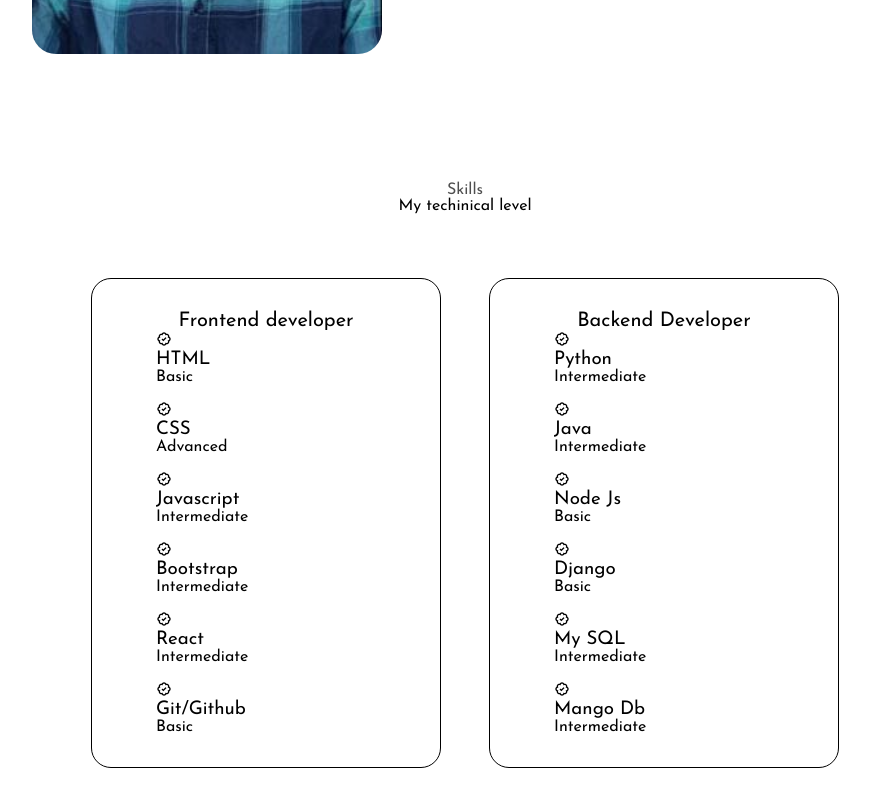
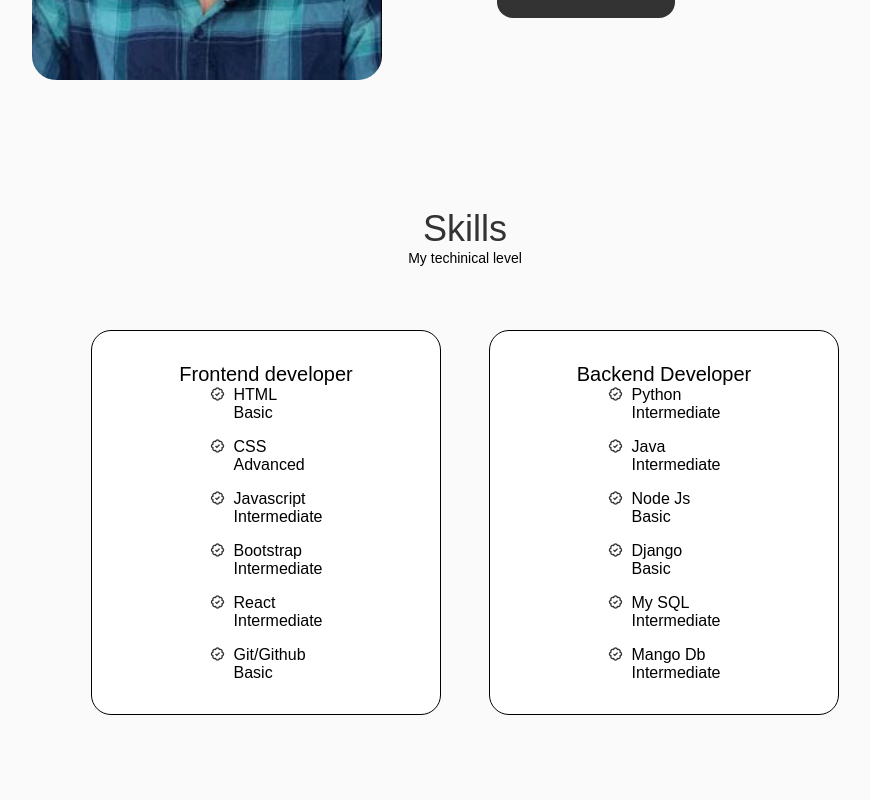
Before and after one commit to KumarKalyan20/portfolio, a React (Vite) app: page / in a window 1280 px wide. Shown: the part 1234-2034 px from the top of the page, without its empty margins (175-1045 px from the left). After the commit the page ends 1981 px from the top, so only its background shows below. Built offline with nearby package versions, Linux system fonts and the light colour scheme.

Commit message:
added a code

```diff
--- a/src/App.css
+++ b/src/App.css
@@ -1,5 +1,6 @@
-@import url('https://fonts.googleapis.com/css2?family=Josefin+Sans:ital,wght@0,100..700;1,100..700&family=Lato:ital,wght@0,100;0,300;0,400;0,700;0,900;1,100;1,300;1,400;1,700;1,900&display=swap');
+/* @import url('https://fonts.googleapis.com/css2?family=Josefin+Sans:ital,wght@0,100..700;1,100..700&family=Lato:ital,wght@0,100;0,300;0,400;0,700;0,900;1,100;1,300;1,400;1,700;1,900&display=swap'); */
 
+@import url('https://fonts.googleapis.com/css2?family=Poppins:wght@400;500;600&display=swap');
 
  /* #root {
   max-width: 1280px;
@@ -26,6 +27,26 @@
   --dark-color: rgb(40, 40, 40);
   --light-color: rgb(220, 220, 220);
   --dark-hover: #464646;
+
+  --header-height: 3rem;
+  --hue: 0;
+  --sat: 0%;
+  --title-color: hsl(var(--hue), var(--sat), 20%);
+  --title-color-dark:hsl(var(--hue), var(--sat), 0%)
+  --text-color: hsl(var(--hue), var(--sat), 46%);
+  --body-color: hsl(var(--hue), var(--sat), 98%);
+  --container-color:#fff;
+
+  --body-font: "Poppins", sans-serif;
+
+  --big-font-size: 3.5rem;
+  --h1-font-size: 2.25rem;
+  --h2-font-size: 1.5rem;
+  --h3-font-size: 1.25rem;
+  --normal-font-size: 1rem;
+  --small-font-size: 0.875rem;
+  --smaller-font-size: 0.813rem;
+  --tiny-font-size: 0.625rem;
 }
 
 
--- a/src/components/skills/skills.css
+++ b/src/components/skills/skills.css
@@ -22,22 +22,15 @@
 }
 
 .skills__box {
-  display: grid;
-  grid-template-columns: repeat(2, 1fr); /* two equal columns */
-  gap: 1.5rem; /* space between rows and columns */
+    display: flex;
+    justify-content: center;
+    column-gap: 2.5rem;
+
 }
 
 .skills__group {
-  display: flex;
-  flex-direction: column;
-  gap: 1.5rem;
-   row-gap: 1rem; /* vertical space between each skill */
-}
-
-
-/* .skills__group {
-    display: flex;
-    flex-direction: column;
+    display: grid;
+    align-items: flex-start;
     row-gap: 1rem;
 }
 
@@ -58,4 +51,4 @@
 }
 .skills__level {
     font-size: var(--tiny-font-size);
-}  */
+}
```
